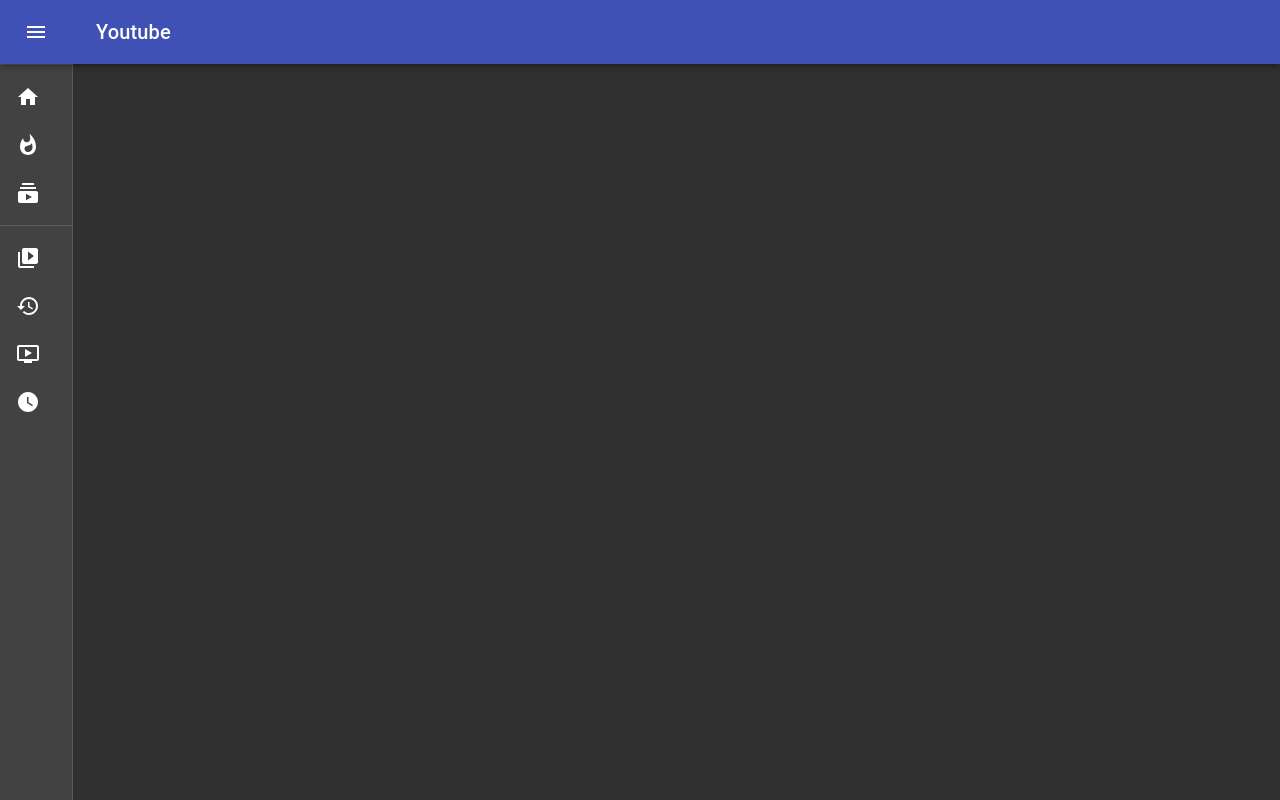
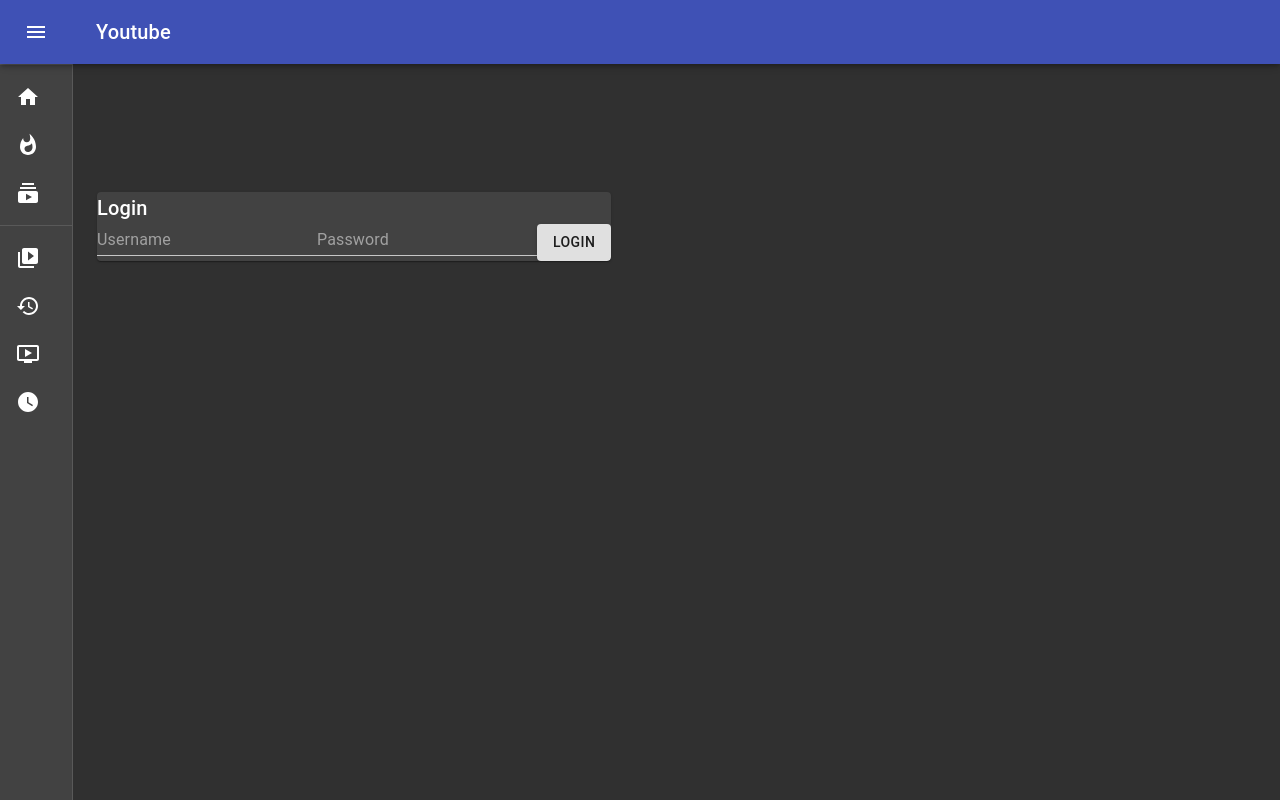
Before and after one commit to nireo/youtube-clone, a React (Create React App) app in the folder client/: page /login in a window 1280 px wide. Built offline with nearby package versions, Linux system fonts and the light colour scheme.

Commit message:
added a login page and an auth service module

```diff
--- a/client/package.json
+++ b/client/package.json
@@ -12,9 +12,11 @@
     "@types/node": "^12.12.50",
     "@types/react": "^16.9.43",
     "@types/react-dom": "^16.9.8",
+    "axios": "^0.19.2",
     "clsx": "^1.1.1",
     "react": "^16.13.1",
     "react-dom": "^16.13.1",
+    "react-router-dom": "^5.2.0",
     "react-scripts": "3.4.1",
     "typescript": "^3.7.5"
   },
@@ -38,5 +40,9 @@
       "last 1 firefox version",
       "last 1 safari version"
     ]
+  },
+  "devDependencies": {
+    "@types/axios": "^0.14.0",
+    "@types/react-router-dom": "^5.1.5"
   }
 }
--- a/client/src/App.tsx
+++ b/client/src/App.tsx
@@ -1,8 +1,10 @@
 import React from "react";
 import { createMuiTheme, ThemeProvider } from "@material-ui/core/styles";
-import { Navbar } from "./components/layout/Navbar";
 import { DrawerWrapper } from "./components/layout/Drawer";
 import CssBaseline from "@material-ui/core/CssBaseline";
+import { BrowserRouter as Router, Route } from "react-router-dom";
+import { Home } from "./components/pages/Home";
+import { Login } from "./components/pages/Login";
 
 function App() {
   const darkTheme = createMuiTheme({
@@ -14,7 +16,26 @@
   return (
     <ThemeProvider theme={darkTheme}>
       <CssBaseline />
-      <DrawerWrapper />
+      <Router>
+        <Route
+          path="/"
+          exact
+          render={() => (
+            <DrawerWrapper>
+              <Home />
+            </DrawerWrapper>
+          )}
+        />
+        <Route
+          path="/login"
+          exact
+          render={() => (
+            <DrawerWrapper>
+              <Login />
+            </DrawerWrapper>
+          )}
+        />
+      </Router>
     </ThemeProvider>
   );
 }
--- a/client/src/components/layout/Drawer.tsx
+++ b/client/src/components/layout/Drawer.tsx
@@ -197,10 +197,10 @@
           </ListItem>
         </List>
       </Drawer>
-      <main className={classes.content}>
+      <div>
         <div className={classes.toolbar} />
         {children}
-      </main>
+      </div>
     </div>
   );
 };
--- /dev/null
+++ b/client/src/components/pages/Home.tsx
@@ -0,0 +1,11 @@
+import React from "react";
+import Container from "@material-ui/core/Container";
+import Typography from "@material-ui/core/Typography";
+
+export const Home: React.FC = () => {
+  return (
+    <Container maxWidth="lg" style={{ marginTop: "1rem" }}>
+      <Typography variant="h6">Home</Typography>
+    </Container>
+  );
+};
--- /dev/null
+++ b/client/src/components/pages/Login.tsx
@@ -0,0 +1,36 @@
+import React, { useState, ChangeEvent } from "react";
+import Container from "@material-ui/core/Container";
+import Card from "@material-ui/core/Card";
+import Typography from "@material-ui/core/Typography";
+import TextField from "@material-ui/core/TextField";
+import Button from "@material-ui/core/Button";
+
+export const Login: React.FC = () => {
+  const [username, setUsername] = useState<string>("");
+  const [password, setPassword] = useState<string>("");
+
+  const handleLogin = (event: ChangeEvent<HTMLFormElement>) => {
+    event.preventDefault();
+  };
+
+  return (
+    <Container maxWidth="md">
+      <Card style={{ marginTop: "8rem" }}>
+        <form onSubmit={handleLogin}>
+          <Typography variant="h6">Login</Typography>
+          <TextField
+            value={username}
+            onChange={({ target }) => setUsername(target.value)}
+            placeholder="Username"
+          />
+          <TextField
+            value={password}
+            onChange={({ target }) => setPassword(target.value)}
+            placeholder="Password"
+          />
+          <Button variant="contained">Login</Button>
+        </form>
+      </Card>
+    </Container>
+  );
+};
```
Also changed, not shown: client/src/services/auth.ts (added, +13 -0 lines), client/src/interfaces/User.ts (added), 1 other file (tests, documents, lock files or other folders).
